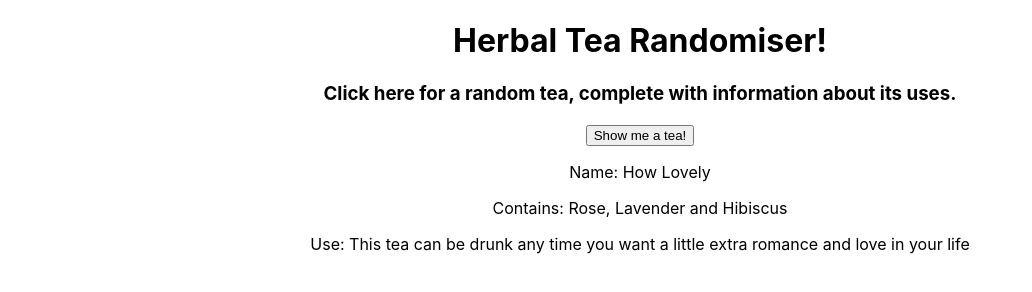
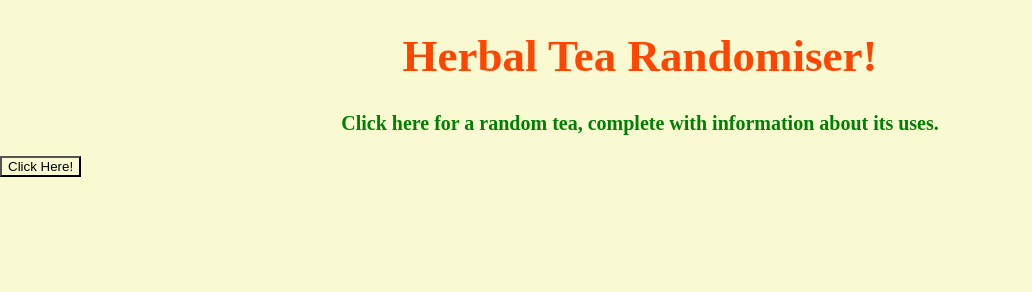
Before and after one commit to Emily9903/Herbal-Tea-Generator, a React app in the folder herbal_tea_generator/: page / in a window 1280 px wide. Shown: the whole page, without its empty margins (0-1032 px from the left). Built offline with nearby package versions, Linux system fonts and the light colour scheme.

Commit message:
some CCS done

```diff
--- a/herbal_tea_generator/src/App/App.css
+++ b/herbal_tea_generator/src/App/App.css
@@ -1,38 +1,28 @@
-.App {
+* {
+  background-color: lightgoldenrodyellow;
+}
+
+.h1 {
+  font-family: "Lucida Handwriting", cursive;
+  font-size: 45px;
+  color: orangered;
   text-align: center;
 }
 
-.App-logo {
-  height: 40vmin;
-  pointer-events: none;
+.h3 {
+  font-family: cursive;
+  color: green;
+  text-align: center;
+  font-size: 20px;
 }
 
-@media (prefers-reduced-motion: no-preference) {
-  .App-logo {
-    animation: App-logo-spin infinite 20s linear;
-  }
+.button {
+  text-align: center;
 }
 
-.App-header {
-  background-color: #282c34;
-  min-height: 100vh;
-  display: flex;
-  flex-direction: column;
-  align-items: center;
-  justify-content: center;
-  font-size: calc(10px + 2vmin);
-  color: white;
+.teaHeader {
+  font-family: "Lucida Handwriting", cursive;
+  color: green;
+  font-weight: bolder;
+  margin-left: 2cm;
 }
-
-.App-link {
-  color: #61dafb;
-}
-
-@keyframes App-logo-spin {
-  from {
-    transform: rotate(0deg);
-  }
-  to {
-    transform: rotate(360deg);
-  }
-}
--- a/herbal_tea_generator/src/App/App.js
+++ b/herbal_tea_generator/src/App/App.js
@@ -1,16 +1,22 @@
 import './App.css';
 import TeaDisplay from '../TeaDisplay/TeaDisplay';
-
+import {useState} from "react";
 
 function App() {
+
+  const [isShown, setIsShown] = useState(false);
+  const handleClick = event => {
+    setIsShown(true);
+  }
+
   return (
-    <div className="App">
-    <h1>Herbal Tea Randomiser!</h1>
-    <h3>Click here for a random tea, complete with information about its uses.</h3>
-    <button>Show me a tea!</button>
-    <TeaDisplay/>
+    <div>
+    <h1 className="h1">Herbal Tea Randomiser!</h1>
+    <h3 className="h3">Click here for a random tea, complete with information about its uses.</h3>
+    <button className="button" onClick={handleClick}>Click Here!</button>
+    {isShown && <TeaDisplay/>}
     </div>
   );
-}
+  }
 
 export default App;
--- a/herbal_tea_generator/src/TeaDisplay/TeaDisplay.js
+++ b/herbal_tea_generator/src/TeaDisplay/TeaDisplay.js
@@ -2,11 +2,15 @@ import teas from "../TeaLibrary/TeaLibrary.js"
 
 export default function TeaDisplay () {
     let randomTea = teas[Math.floor(Math.random()*teas.length)];
+
     return (
         <div>
-            <p>Name: {randomTea.Name}</p>
-            <p>Contains: {randomTea.Contains}</p>
-            <p>Use: {randomTea.Use}</p>
+            <p className="teaHeader">Name:</p>
+            <p>{randomTea.Name}</p>
+            <p className="teaHeader">Contains:</p>
+            <p>{randomTea.Contains}</p>
+            <p className="teaHeader">Use:</p>
+            <p>{randomTea.Use}</p>
         </div>
     )
 };
```
